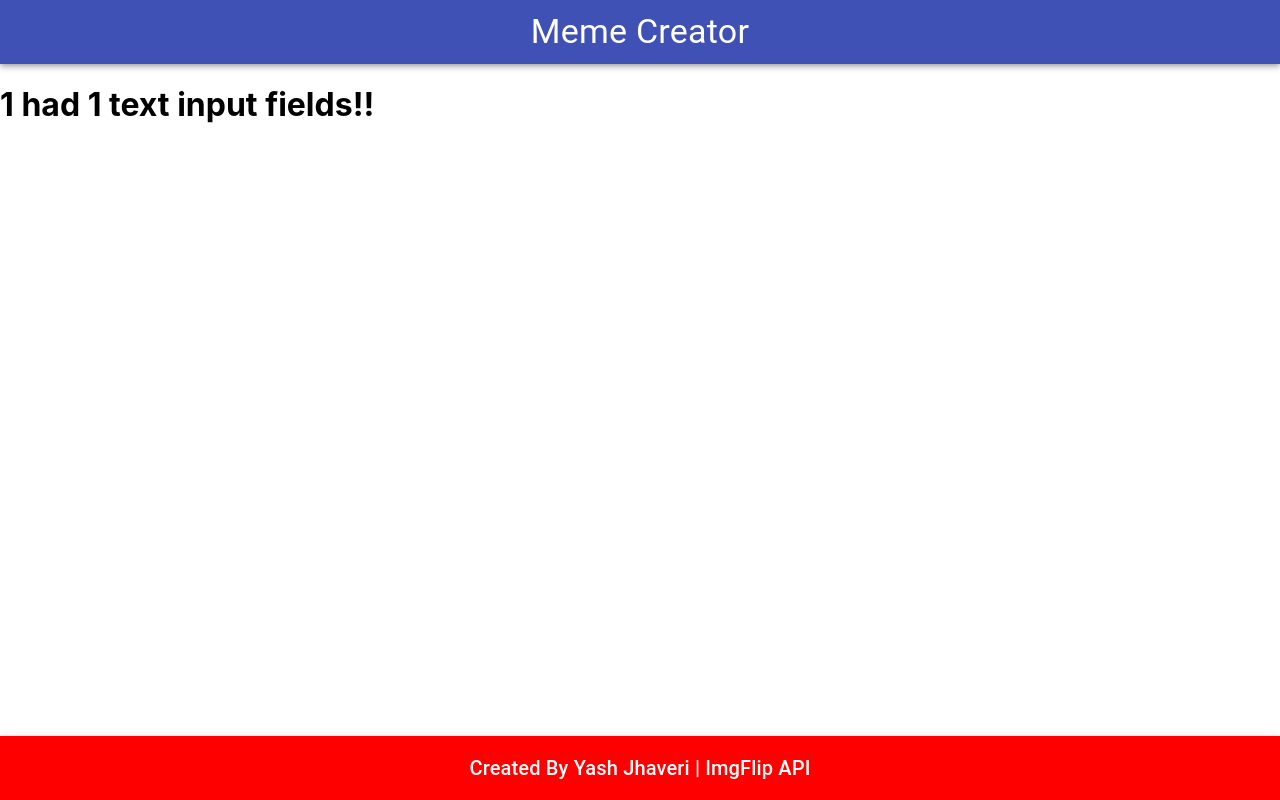
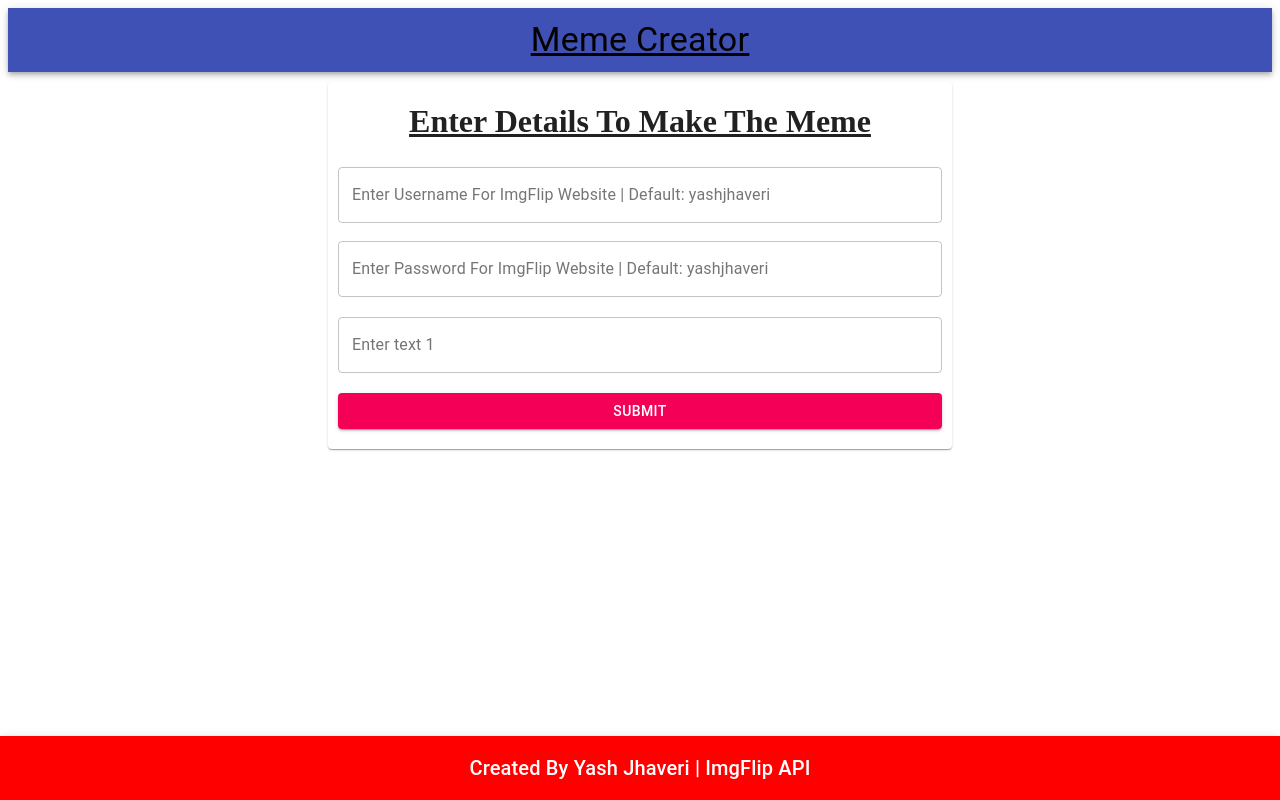
Before and after one commit to yashjhaveri05/MemeCreator, a React (Create React App) app: page /1/1 in a window 1280 px wide. Built offline with nearby package versions, Linux system fonts and the light colour scheme.

Commit message:
added creating meme and some css

```diff
--- a/src/components/Navbar.js
+++ b/src/components/Navbar.js
@@ -3,6 +3,7 @@ import { makeStyles } from '@material-ui/core/styles';
 import AppBar from '@material-ui/core/AppBar';
 import Toolbar from '@material-ui/core/Toolbar';
 import Typography from '@material-ui/core/Typography';
+import {Link} from 'react-router-dom';
 
 const useStyles = makeStyles((theme) => ({
   root: {
@@ -15,6 +16,9 @@ const useStyles = makeStyles((theme) => ({
     textAlign: "center",
     justifyContent: "center",
   },
+  Link: {
+    color: "black",
+  }
 }));
 
 export default function Navbar() {
@@ -24,7 +28,7 @@ export default function Navbar() {
     <div className={classes.root}>
       <AppBar position="static">
         <Toolbar>
-          <Typography variant="h4" className={classes.title}>Meme Creator</Typography>
+          <Typography variant="h4" className={classes.title}><Link to="/" className={classes.Link}>Meme Creator</Link></Typography>
         </Toolbar>
       </AppBar>
     </div>
--- a/src/index.css
+++ b/src/index.css
@@ -1,13 +1,46 @@
-body {
-  margin: 0;
-  font-family: -apple-system, BlinkMacSystemFont, 'Segoe UI', 'Roboto', 'Oxygen',
-    'Ubuntu', 'Cantarell', 'Fira Sans', 'Droid Sans', 'Helvetica Neue',
-    sans-serif;
-  -webkit-font-smoothing: antialiased;
-  -moz-osx-font-smoothing: grayscale;
+#Main{
+  display: flex;
+  flex-direction: column;
+  justify-content: center;
+  text-align: center;
 }
 
-code {
-  font-family: source-code-pro, Menlo, Monaco, Consolas, 'Courier New',
-    monospace;
+#Main #Grid{
+  display: flex;
+  flex-direction: column;
+  justify-content: center;
+  text-align: center;
 }
+
+.Pagination .selectedBtn{
+  padding: 6px;
+  background-color: black;
+  color: white;
+  margin-right: 2px;
+}
+
+.Pagination .btn{
+  padding: 6px;
+  background-color: white;
+  color: black;
+  margin-right: 2px;
+}
+
+.Template .Link{
+  color: black;
+}
+
+.Template .Image{
+  justify-content: center;
+  width: 500px;
+  height: 500px;
+  margin-top: 2px;
+}
+
+@media only screen and (max-width: 600px) {
+  .Template .Image {
+    width: 300px;
+    height: 300px;
+    margin-top: 2px;
+  }
+}
--- a/src/views/CreateMeme.js
+++ b/src/views/CreateMeme.js
@@ -1,14 +1,105 @@
-import React from 'react';
-import { useParams } from "react-router-dom";
+import React,{useState} from 'react';
+import {useParams} from 'react-router-dom';
+import axios from 'axios';
+import {Button,TextField} from '@material-ui/core';
+import Meme from './Meme';
+import { makeStyles } from '@material-ui/core/styles';
+import { Card,Grid } from '@material-ui/core';
 
-const CreateMeme = () => {
-    const { id,boxes } = useParams();
+const useStyles = makeStyles((theme) => ({
+    form: {
+        marginTop: 5,
+        display: "flex",
+        flexDirection: "column",
+        justifyContent: "center",
+        textAlign: "center",
+        marginLeft: 10,
+        marginRight: 10,
+    },
+    text: {
+        marginTop: 20,
+        display: "flex",
+        flexDirection: "column",
+        justifyContent: "center",
+        textAlign: "center",
+    },
+    btn: {
+        marginTop: 20,
+        marginBottom: 20,
+    },
+    card: {
+        marginTop: 10,
+        display: "flex",
+        flexDirection: "column",
+        justifyContent: "center",
+        textAlign: "center",
+    }
+  }));
 
-    return(
+export default function MemeCreator(){
+    const classes = useStyles();
+
+    let {id,boxes}= useParams();
+    const box = boxes;
+    let [val,setVal]=useState(Array(parseInt(box)).fill(''));
+    let [result,setResult]=useState(null);
+    let [username,setUsername]=useState('');
+    let [pwd,setPwd]=useState('');
+
+    const changeHandler=(e,number)=>{
+        const t=[...val];
+        t[number]=e.target.value;
+        setVal(t);
+    }
+
+    const submitHandler=(event)=>{
+        event.preventDefault();
+
+        const boxes=Array(box).fill(" ");
+        for(let k=0;k<box;k++){
+            boxes[k]={'text':val[k]}
+        }
+
+        var form=new FormData();
+        form.append('template_id',id);
+        form.append('username',username);
+        form.append('password',pwd);
+        for(let k=0;k<box;k++){
+            form.append(`boxes[${k}][text]`,val[k]);
+        }
+
+        axios({
+            method:'POST',
+            url: 'https://api.imgflip.com/caption_image',
+            data: form,
+            headers: {'Content-Type':'multipart/form-data'}
+        })
+        .then((response)=>setResult(response.data.data))
+        .catch((error)=>console.log(error));
+
+    }
+    return (
         <div>
-            <h1>{id} had {boxes} text input fields!!</h1>
+            <Grid container spacing={2} justify="center" alignItems="center">
+                <Grid item xs={12} sm={12} md={6}>
+                    <Card className={classes.card}>
+                        <h1><u>Enter Details To Make The Meme</u></h1>
+                        <form onSubmit={submitHandler} className={classes.form} >
+                            <TextField id="outlined-basic" defaultValue={username} onChange={e => setUsername(e.target.value)} label="Enter Username For ImgFlip Website | Default: yashjhaveri" variant="outlined" />
+                            <br />
+                            <TextField id="outlined-basic" defaultValue={pwd} onChange={e => setPwd(e.target.value)} label="Enter Password For ImgFlip Website | Default: yashjhaveri" variant="outlined" />
+                            {Array(parseInt(box)).fill(0).map((_,index) =>(
+                                <div key={index}>
+                                    <TextField id="outlined-basic" defaultValue={val[index]} onChange={e=>changeHandler(e,index)} label={"Enter text "+(index+1)} variant="outlined" className={classes.text} />
+                                </div>))}
+                            <Button variant="contained" color="secondary" type='submit' className={classes.btn} >Submit</Button>
+                        </form>
+                    </Card>
+                </Grid>
+            </Grid>
+            <br />
+            <br />
+            {result === null ? null : <Meme meme={result.url} />}
         </div>
-    );
+    )
 }
-
-export default CreateMeme;
--- a/src/views/Main.js
+++ b/src/views/Main.js
@@ -2,7 +2,6 @@ import React , { useState, useEffect } from 'react';
 import '../index.css';
 import axios from 'axios';
 import Templates from './Templates';
-import { makeStyles } from '@material-ui/core/styles';
 import Pagination from './Pagination';
 import {Grid} from '@material-ui/core/';
 import CircularProgress from '@material-ui/core/CircularProgress';
@@ -14,25 +13,7 @@ const Spinner =() => (
     </div>
 );
 
-const useStyles = makeStyles((theme) => ({
-    templates: {
-        display: "flex",
-        flexDirection: "column",
-        textAlign: "center",
-        justifyContent: "center",
-        marginTop: 10,
-        marginBottom: 30,
-    },
-    Grid: {
-        marginLeft: 150,
-        marginRight: 50,
-        marginTop: 30,
-    },
-  }));
-
 const Main = () => {
-    const classes = useStyles();
-
     const [templates,setTemplates] = useState([]);
     const [currentPage,setCurrentPage] = useState(1);
     const [templatesPerPage] = useState(10);
@@ -55,10 +36,10 @@ const Main = () => {
     const paginate = pageNumber => setCurrentPage(pageNumber);
 
     return (
-        <div className={classes.templates}>
+        <div id="Main">
             <Pagination templatesPerPage={templatesPerPage} totalTemplates={templates.length} paginate={paginate} currentPage={currentPage} />
-            <div className={classes.Grid}>
-                <Grid container spacing={2} justify="flex-start" alignItems="flex-start">
+            <div className="Grid">
+                <Grid container spacing={2} justify="center" alignItems="center">
                     {currentTemplates.map((template)=>(
                         <Grid item xs={12} sm={12} md={6} key={template.id}>
                             <LazyLoad key={template.id} height={100} offset={[-100,100]} placeholder={<Spinner />}>
--- /dev/null
+++ b/src/views/Meme.js
@@ -0,0 +1,36 @@
+import React from 'react';
+import { makeStyles } from '@material-ui/core/styles';
+
+const useStyles = makeStyles((theme) => ({
+    link: {
+        color: "red",
+        listStyle: "none",
+    },
+    root: {
+        display: "flex",
+        flexDirection: "column",
+        justifyContent: "center",
+        textAlign: "center",
+    },
+    image: {
+        height: 300,
+        width: 300,
+        marginBottom: 20,
+    },
+  }));
+
+const Meme = ({meme}) => {
+    const classes = useStyles();
+
+    return (
+        <div className={classes.root}>
+            <h1><a href={meme} className={classes.link}>Your Meme</a></h1>
+            <img style={{border:'2px solid black'}} src={meme} alt='' className={classes.image}></img>
+            <br />
+            <br />
+            <br />
+        </div>
+    )
+}
+
+export default Meme;
--- a/src/views/Pagination.js
+++ b/src/views/Pagination.js
@@ -1,7 +1,6 @@
 import React from 'react';
 import { makeStyles } from '@material-ui/core/styles';
-import ButtonGroup from '@material-ui/core/ButtonGroup';
-import Button from '@material-ui/core/Button';
+import '../index.css';
 
 const useStyles = makeStyles((theme) => ({
     pagination: {
@@ -17,9 +16,6 @@ const useStyles = makeStyles((theme) => ({
         textAlign: "center",
         justifyContent: "center",
     },
-    button: {
-        padding: 0,
-    }
   }));
 
 const Pagination = ({ templatesPerPage, totalTemplates, paginate, currentPage }) => {
@@ -32,14 +28,16 @@ const Pagination = ({ templatesPerPage, totalTemplates, paginate, currentPage })
     }
 
     return (
-        <div>
-            <h2 className={classes.header}>Navigate Through Pages To Select Your Favorite Meme Template: </h2>
+        <div className="Pagination">
+            <h2 className={classes.header}>Navigate Through Pages To Select Your Favourite Meme Template: </h2>
             <ul className={classes.pagination}>
                 {pageNumbers.map(number => (
                 <li key={number} className='page-item'>
-                <ButtonGroup size="small" color={number === currentPage ? "primary": "secondary"} variant="contained" aria-label="primary button group" onClick={() => paginate(number)}  className={classes.button}>
-                    <Button>{number}</Button>
-                </ButtonGroup>
+                    <button
+                        className={number===currentPage?"selectedBtn":"btn"}
+                        onClick={()=>paginate(number)} >
+                        {number}
+                    </button>
                 </li>
                 ))}
             </ul>
--- a/src/views/Templates.js
+++ b/src/views/Templates.js
@@ -1,5 +1,4 @@
 import React from 'react';
-import { makeStyles } from '@material-ui/core/styles';
 import Card from '@material-ui/core/Card';
 import CardActionArea from '@material-ui/core/CardActionArea';
 import CardContent from '@material-ui/core/CardContent';
@@ -8,25 +7,9 @@ import Typography from '@material-ui/core/Typography';
 import Button from '@material-ui/core/Button';
 import { Link } from 'react-router-dom';
 import LazyLoad from 'react-lazyload';
-
-const useStyles = makeStyles((theme) => ({
-    root: {
-        width: 520,
-    },
-    img: {
-        width: 500,
-        height: 500,
-        border: "6px solid black",
-        marginLeft: 4,
-    },
-    link: {
-        textDecoration: "none",
-        color: "black",
-    }
-  }));
+import '../index.css';
 
 const Templates = ({id,name,imgurl,boxes,loading}) => {
-    const classes = useStyles();
 
     if (loading)
     {
@@ -34,22 +17,22 @@ const Templates = ({id,name,imgurl,boxes,loading}) => {
     }
 
     return(
-        <div>
-            <Card className={classes.root}>
+        <div className="Template">
+            <Card className="root">
                 <CardActionArea>
                     <CardContent>
                         <Typography gutterBottom variant="h5" component="h2">
                             {name}
                         </Typography>
-                        <Button size="small" color="primary" variant="contained">
-                            <Link to={`/${id}/${boxes}`} className={classes.link}>Use Template and Create Meme</Link>
+                        <Button size="small" color="secondary" variant="contained">
+                            <Link to={`/${id}/${boxes}`} className="Link">Use Template and Create Meme</Link>
                         </Button>
                     </CardContent>
                     <LazyLoad once={true} placeholder={<img src={imgurl} alt={name} />}>
                         <CardMedia
                             component="img"
                             alt={id}
-                            className={classes.img}
+                            className="Image"
                             image={imgurl}
                             title={name}
                         />
```
